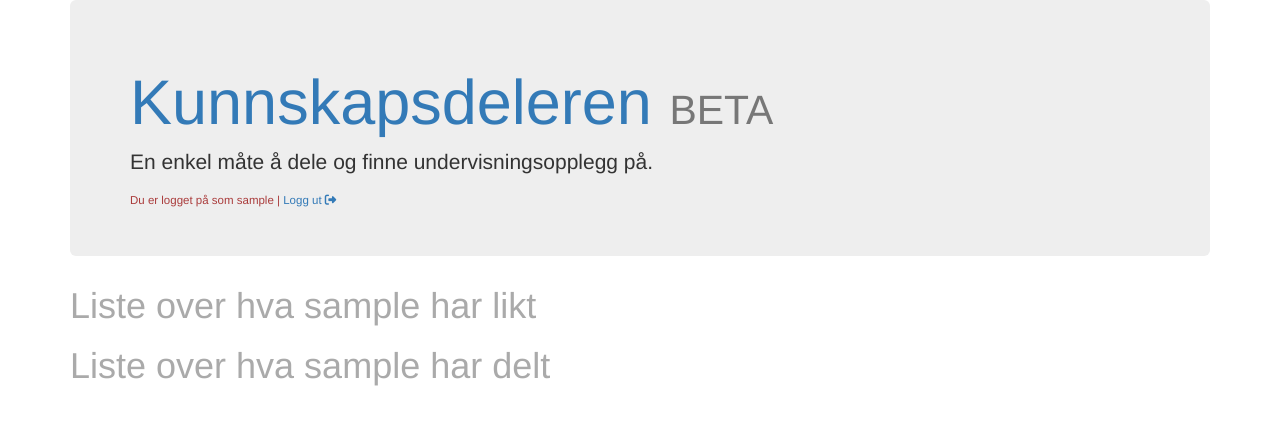
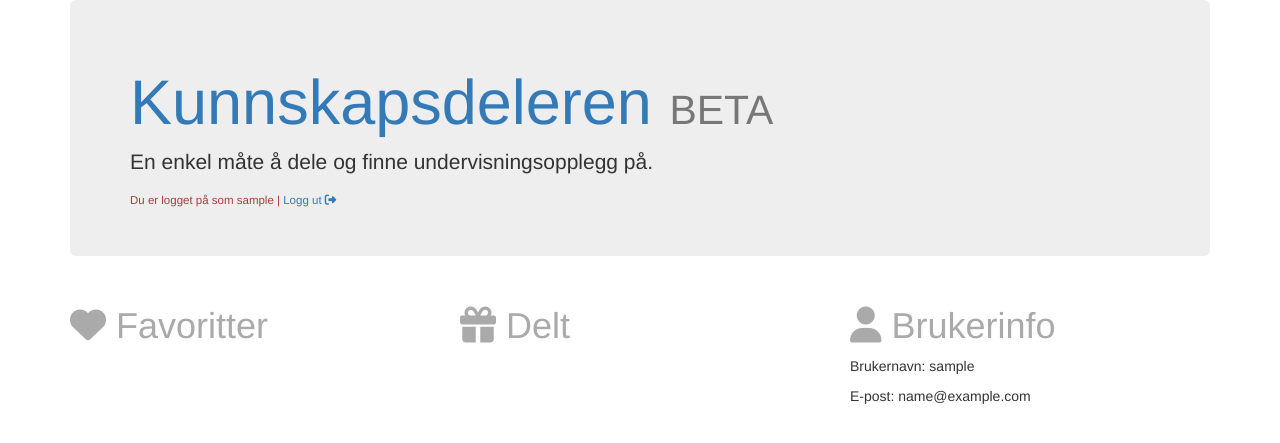
Before and after one commit to hakdo/kunnskapsdeleren, a Django app: page /p in a window 1280 px wide. Shown: the top 443 px of the page. Run offline with Django 3.2, Linux system fonts and the light colour scheme; the visitor is signed in with stand-in values (Sample User, id 1); data that the repository does not hold is empty; some libraries are stand-ins or nearby versions.

Commit message:
brukerprofil

```diff
--- a/sharestuff/templates/sharestuff/profile.html
+++ b/sharestuff/templates/sharestuff/profile.html
@@ -2,13 +2,30 @@
 {% load staticfiles %}
 
 {% block content %}
+<div class="row">
 
-<h1>Liste over hva {{ request.user }} har likt </h1>
+<div class="col-md-4">
+  <h1>
+    <i class="fa fa-heart" aria-hidden="true"></i>
+    Favoritter</h1>
 {% for ting in likte_titler %}
-<p>{{ ting }}</p>
+<p><a href="{% url 'details' pk=ting.pk %}">{{ ting }}</a></p>
 {% endfor %}
-<h1>Liste over hva {{ request.user }} har delt </h1>
+</div>
+<div class="col-md-4">
+<h1>
+<i class="fa fa-gift" aria-hidden="true"></i>
+  Delt </h1>
 {% for ting in har_delt %}
-<p>{{ ting }}</p>
+<p><a href="{% url 'details' pk=ting.pk %}">{{ ting }}</a></p>
 {% endfor %}
+</div>
+<div class="col-md-4">
+<h1>
+<i class="fa fa-user" aria-hidden="true"></i>
+  Brukerinfo</h1>
+<p>Brukernavn: {{ request.user }}</p>
+<p>E-post: {{ request.user.email }}</p>
+</div>
+</div>
 {% endblock %}
--- a/sharestuff/views.py
+++ b/sharestuff/views.py
@@ -99,9 +99,9 @@ def profile(request):
     for item in CollectionOfObjects:
             print(item.eier.username)
             if request.user in item.har_trykt_liker.all():
-                likte_titler.append(item.tittel)
+                likte_titler.append(item)
             if request.user.username == item.eier.username:
-                har_delt.append(item.tittel)
+                har_delt.append(item)
     print(har_delt)
     return render(request, 'sharestuff/profile.html', {'likte_titler': likte_titler, 'har_delt': har_delt})
 
```
